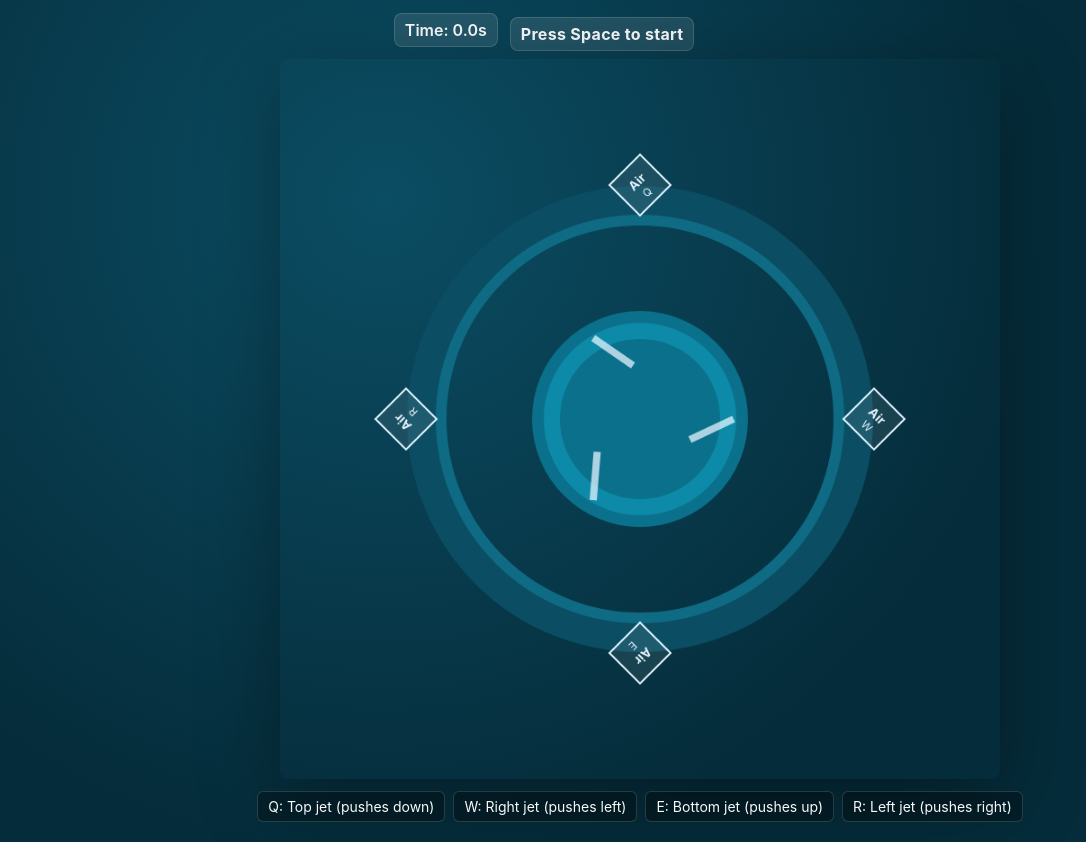
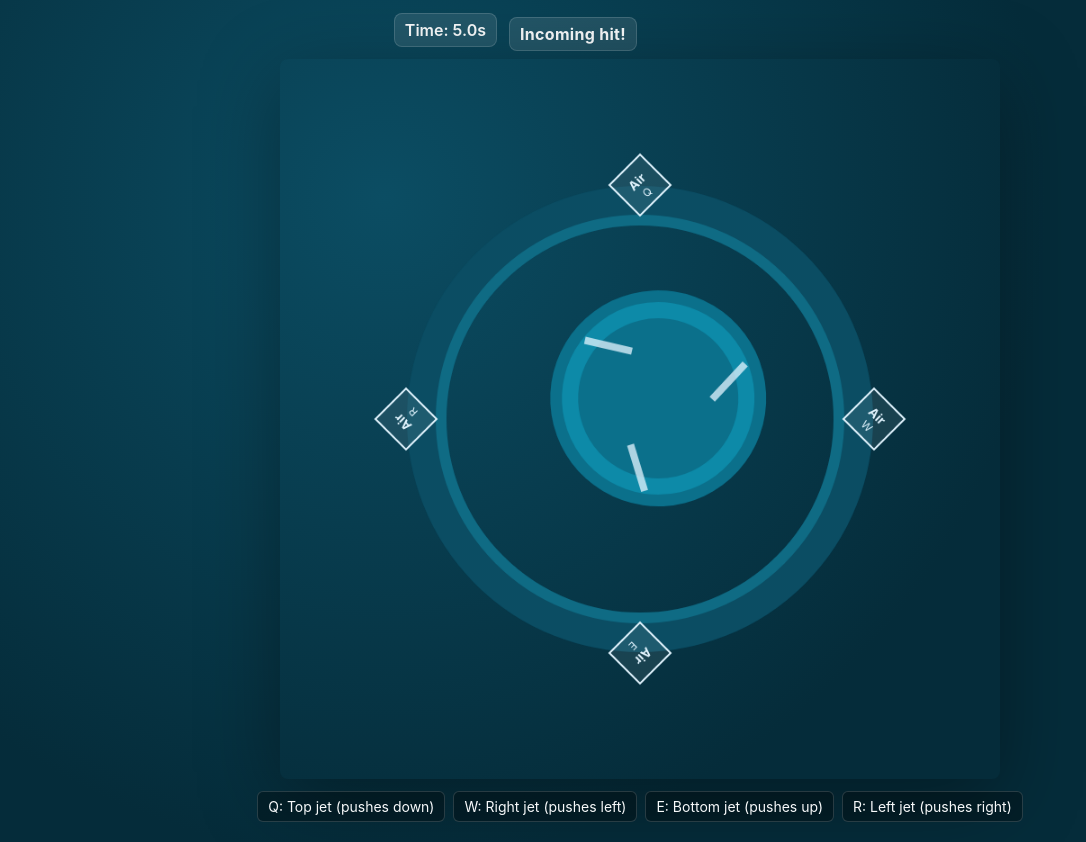
Before and after one commit to TuubaLord/bearing_game, a plain HTML site: page index.html in a window 1280 px wide. Shown: the part 79-921 px from the top of the page, without its empty margins (0-1086 px from the left). Drawn offline with Linux system fonts and the light colour scheme.

Commit message:
Start game immediately and ramp external forces

```diff
--- a/index.html
+++ b/index.html
@@ -97,7 +97,7 @@
     <p class="subtitle">Keep the inner piece off the outer ring. Deflect incoming hits with Q W E R.</p>
     <div id="hud">
       <span id="timer">Time: 0.0s</span>
-      <span id="status">Press Space to start</span>
+      <span id="status">Stay off the ring!</span>
     </div>
   </header>
   <canvas id="game" width="800" height="800"></canvas>
@@ -168,12 +168,18 @@
       return interval + Math.random() * 0.6;
     }
 
+    function externalForceMagnitude() {
+      const difficulty = difficultyFactor();
+      const eased = Math.pow(difficulty, 1.35);
+      const minMagnitude = 80;
+      const maxMagnitude = 520;
+      const randomRange = 40 + 100 * eased;
+      return minMagnitude + (maxMagnitude - minMagnitude) * eased + Math.random() * randomRange;
+    }
+
     function applyExternalForce() {
       const angle = Math.random() * Math.PI * 2;
-      const difficulty = difficultyFactor();
-      const minMagnitude = 140;
-      const maxMagnitude = 520;
-      const magnitude = minMagnitude + (maxMagnitude - minMagnitude) * difficulty + Math.random() * 80 * difficulty;
+      const magnitude = externalForceMagnitude();
       piece.vel.x += Math.cos(angle) * magnitude;
       piece.vel.y += Math.sin(angle) * magnitude;
       statusEl.textContent = 'Incoming hit!';
@@ -370,8 +376,9 @@
       }
     });
 
-    // initial render
+    // initial render and auto-start
     render();
+    resetGame();
   </script>
 </body>
 </html>
```
